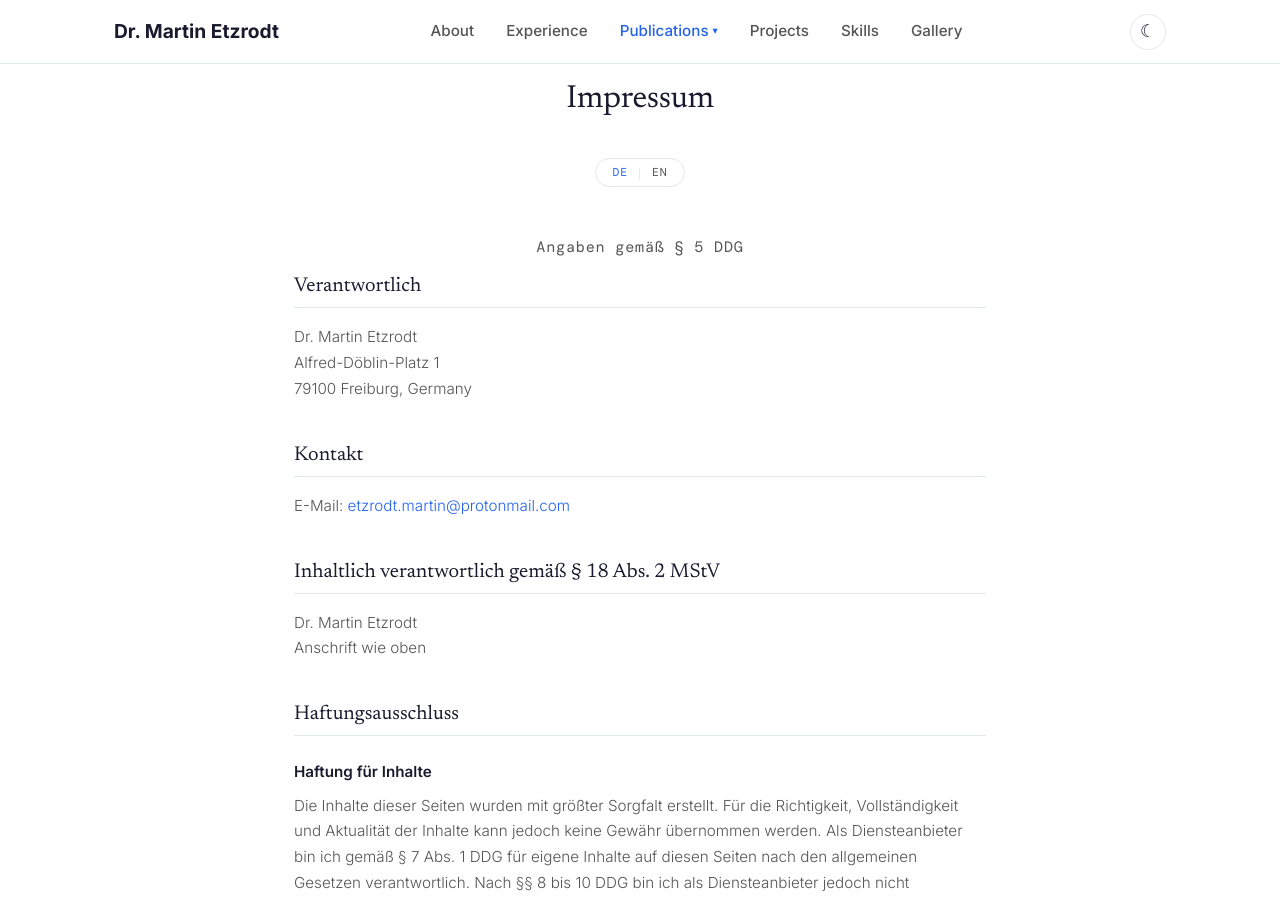
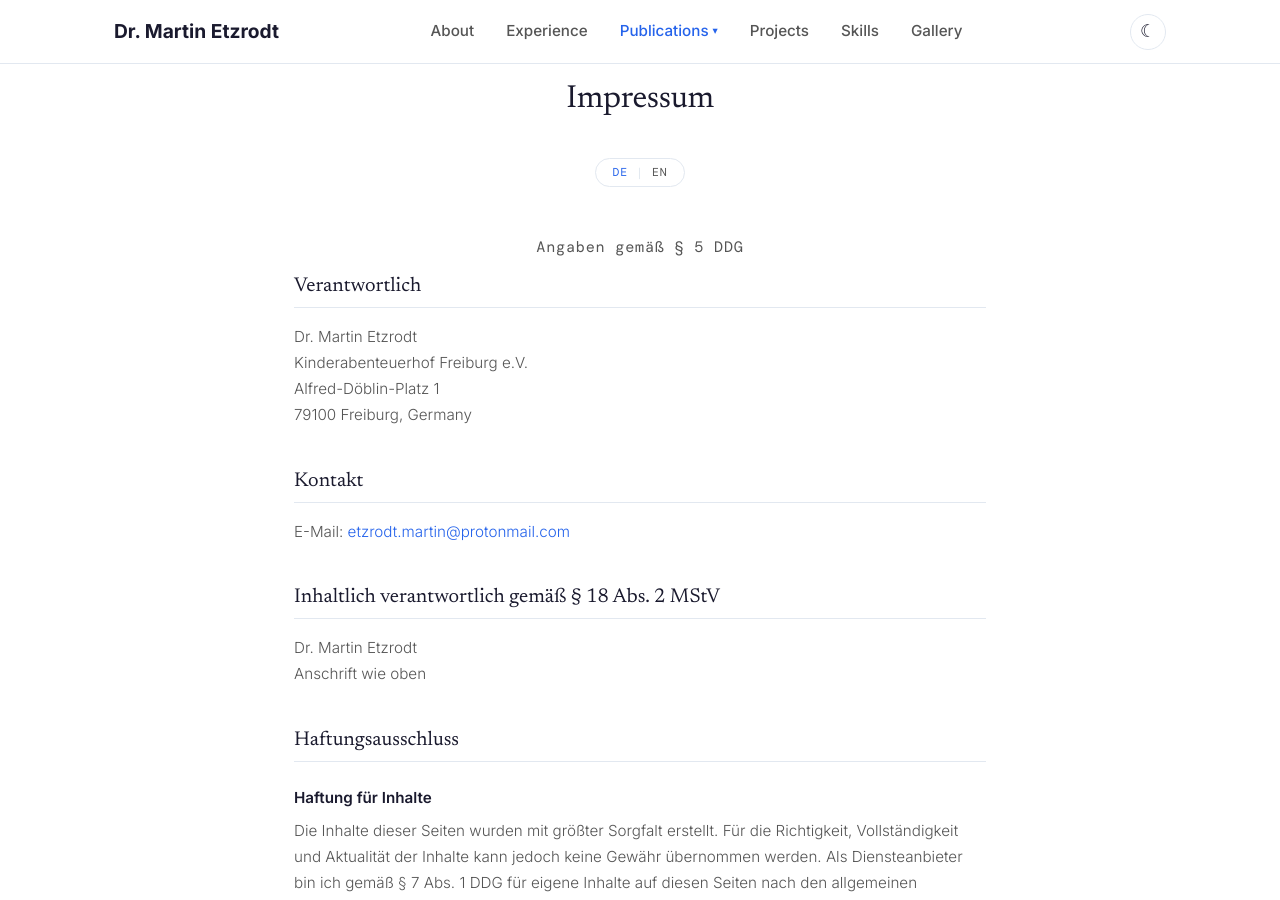
Before and after one commit to etzm/etzrodt-website, a Jekyll site: the page built from impressum.html, in a window 1280 px wide and 900 px high. Built offline with Jekyll 4.4.1, drawn with Linux system fonts in a browser that asks for light colours.

Commit message:
Add Kinderabenteuerhof Freiburg e.V. to address on legal pages
Co-Authored-By: Claude Opus 4.6 <noreply@anthropic.com>

```diff
--- a/datenschutz.html
+++ b/datenschutz.html
@@ -27,6 +27,7 @@ permalink: /datenschutz/
                 <h2 class="legal-heading">1. Verantwortlicher</h2>
                 <p>
                     Dr. Martin Etzrodt<br>
+                    Kinderabenteuerhof Freiburg e.V.<br>
                     Alfred-Döblin-Platz 1<br>
                     79100 Freiburg, Germany<br>
                     E-Mail: <a href="mailto:etzrodt.martin@protonmail.com">etzrodt.martin@protonmail.com</a>
@@ -258,6 +259,7 @@ permalink: /datenschutz/
                 <h2 class="legal-heading">1. Controller</h2>
                 <p>
                     Dr. Martin Etzrodt<br>
+                    Kinderabenteuerhof Freiburg e.V.<br>
                     Alfred-Döblin-Platz 1<br>
                     79100 Freiburg, Germany<br>
                     Email: <a href="mailto:etzrodt.martin@protonmail.com">etzrodt.martin@protonmail.com</a>
--- a/impressum.html
+++ b/impressum.html
@@ -26,6 +26,7 @@ permalink: /impressum/
                 <h2 class="legal-heading">Verantwortlich</h2>
                 <p>
                     Dr. Martin Etzrodt<br>
+                    Kinderabenteuerhof Freiburg e.V.<br>
                     Alfred-Döblin-Platz 1<br>
                     79100 Freiburg, Germany
                 </p>
@@ -134,6 +135,7 @@ permalink: /impressum/
                 <h2 class="legal-heading">Responsible Person</h2>
                 <p>
                     Dr. Martin Etzrodt<br>
+                    Kinderabenteuerhof Freiburg e.V.<br>
                     Alfred-Döblin-Platz 1<br>
                     79100 Freiburg, Germany
                 </p>
```
